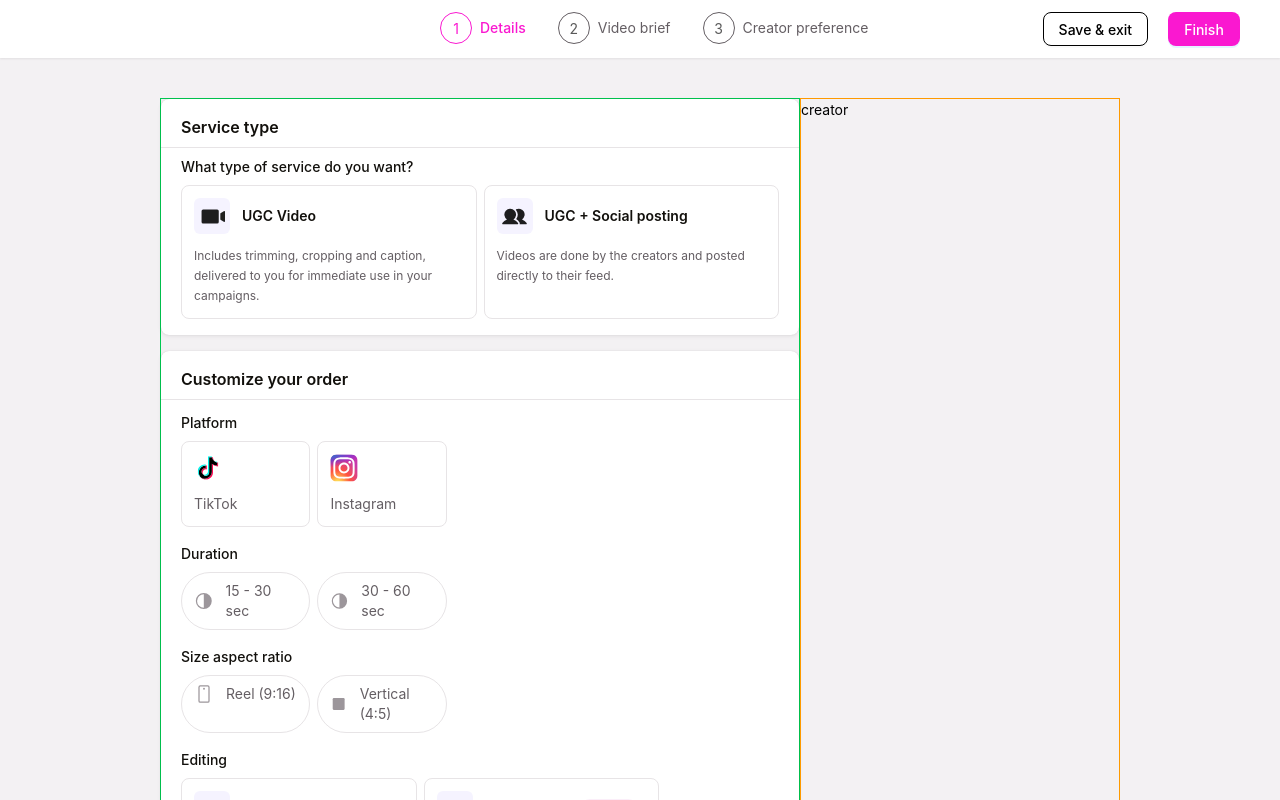
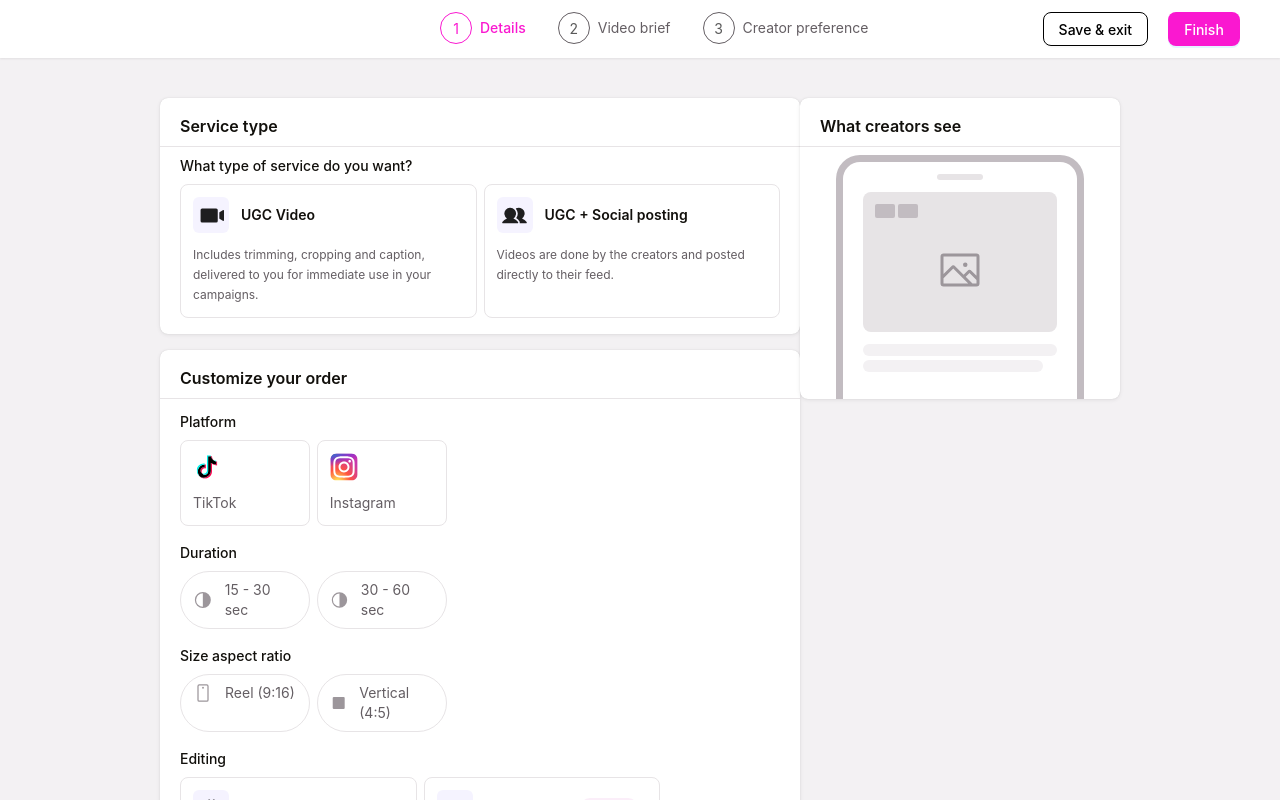
Before and after one commit to ReelpayHQ/reelpay-frontend, a React app: page /createbrief in a window 1280 px wide. Shown: the top 800 px of the page. Built offline with nearby package versions, Linux system fonts and the light colour scheme; the HTML template or start-up script is replaced by a standard one.

Commit message:
feat: adds creator preview section

```diff
--- a/src/App.css
+++ b/src/App.css
@@ -17,6 +17,7 @@
      --color-brandAsh-700: #7D8191;
      --color-brandAsh-800: #EFECEF;
      --color-brandAsh-900: #E7E4E6;
+     --color-brandAshBold: #C2BCC1;
      --color-brandRed: #F43F5E;
      --color-brandRed-100: #DF2D2D;
      --color-brandGreen: #16A34A;
@@ -31,6 +32,7 @@
      --shadow-formblock: 0px 0px 1px 0px #00000029, 0px 1px 4px 0px #00000014;
      --shadow-light: 0px 1px 2px 0px #00000014;
      --radius-size5: 5px;
+     --radius-size100: 100px;
 
      @keyframes scrollVertical {
        0% {
--- a/src/components/FormBlock.jsx
+++ b/src/components/FormBlock.jsx
@@ -1,8 +1,8 @@
 import React from "react";
 
-const FormBlock = ({ title, children }) => {
+const FormBlock = ({ title, style = "py-4", children }) => {
   return (
-    <div className="rounded-lg bg-white shadow-formblock py-4">
+    <div className={`rounded-lg bg-white shadow-formblock ${style}`}>
       <h1 className="font-semibold text-size16 text-brandBlack border-b border-brandAsh-900 px-5 pb-2">
         {title}
       </h1>
--- a/src/pages/private/CreateBrief.jsx
+++ b/src/pages/private/CreateBrief.jsx
@@ -1,8 +1,10 @@
-import { Button, Col, Row, Steps } from "antd";
+import { Button, Col, Flex, Row, Steps } from "antd";
 import { useState } from "react";
 import CreateBriefStepone from "../../components/private/CreateBriefStepone";
 import CreateBriefStepthree from "../../components/private/CreateBriefStepthree";
 import CreateBriefSteptwo from "../../components/private/CreateBriefSteptwo";
+import FormBlock from "../../components/FormBlock";
+import { PiImage } from "react-icons/pi";
 
 const items = [CreateBriefStepone, CreateBriefSteptwo, CreateBriefStepthree];
 const stepItem = [
@@ -59,11 +61,35 @@ const CreateBrief = () => {
       </div>
       <div className="px-40 py-10">
         <Row gutter={"40"}>
-          <Col span={16} className="border border-green-500">
+          <Col span={16}>
             <RenderComponent />
           </Col>
-          <Col span={8} className="border border-amber-500">
-            creator
+          <Col span={8}>
+            <div className="flex flex-col gap-4">
+              <FormBlock title={"What creators see"} style="pt-4 pb-0">
+                <div className="px-4">
+                  <div className="border-t-7 border-r-7 border-l-7 border-brandAshBold h-61 rounded-t-3xl px-5">
+                    <div className="w-11.5 h-1.5 rounded-size100 bg-brandAsh-900 m-auto mt-3" />
+                    <div className="h-35 rounded-lg bg-brandAsh-900 mt-3 p-3">
+                      <Flex align="center" gap={3}>
+                        <div className="w-5 h-3.5 rounded-xs bg-brandAshBold " />
+                        <div className="w-5 h-3.5 rounded-xs bg-brandAshBold " />
+                      </Flex>
+                      <div className="w-12 h-12 m-auto mt-7">
+                        <PiImage
+                          className="w-full h-full"
+                          color="var(--color-brandAsh-500)"
+                        />
+                      </div>
+                    </div>
+                    <div className="flex flex-col gap-1 mt-3">
+                      <div className="h-3 rounded-lg bg-brandAsh-300" />
+                      <div className="w-45 h-3 rounded-lg bg-brandAsh-300" />
+                    </div>
+                  </div>
+                </div>
+              </FormBlock>
+            </div>
           </Col>
         </Row>
       </div>
```
